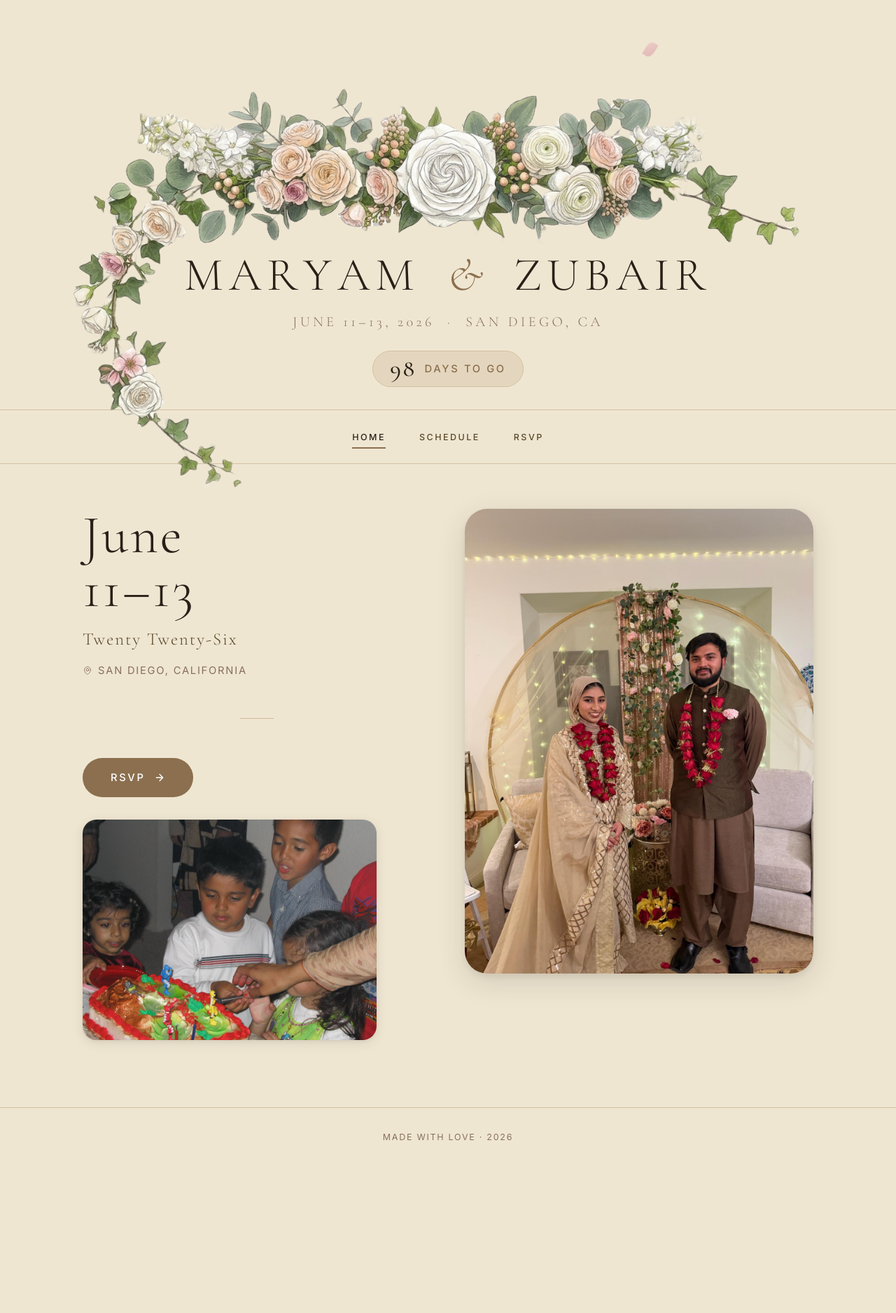
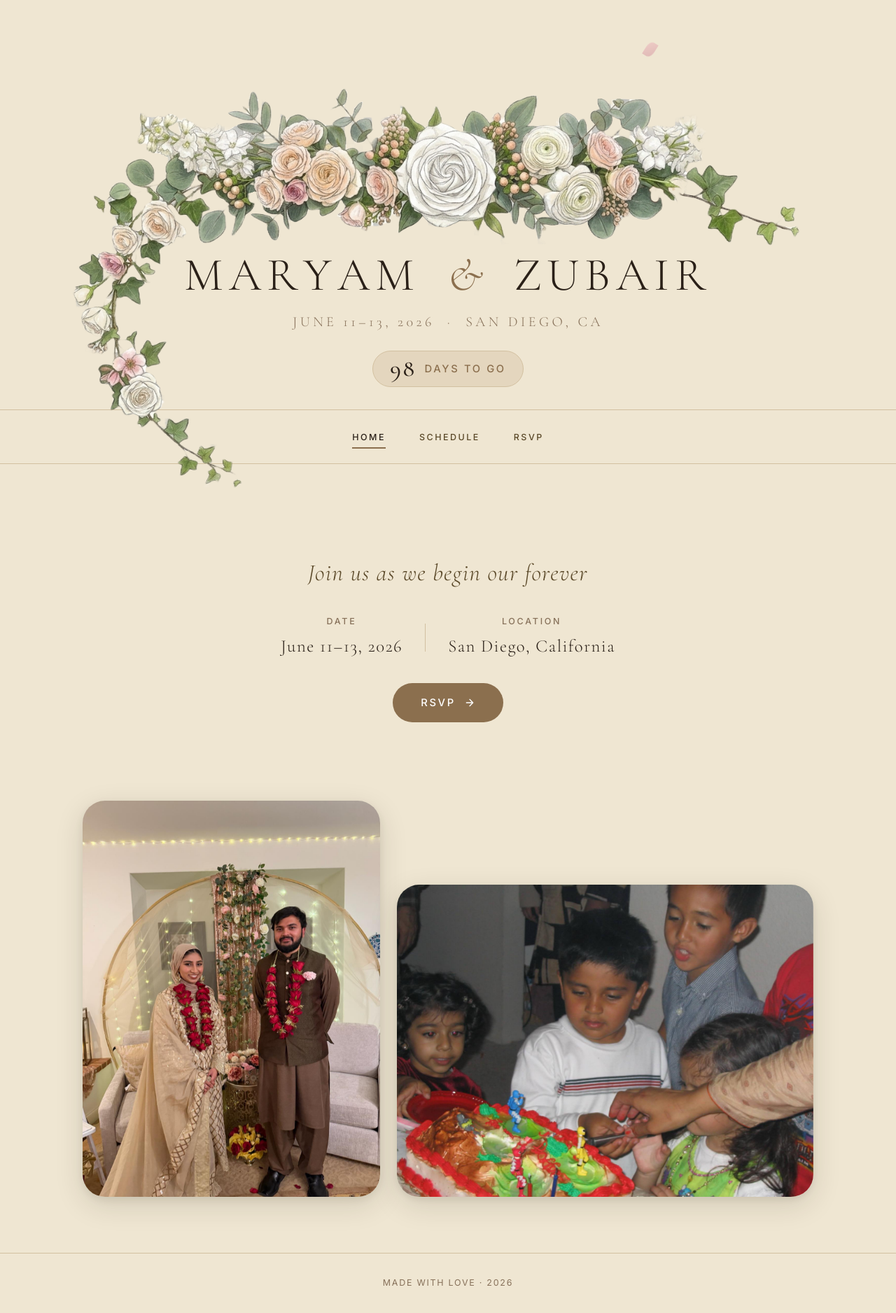
Before and after one commit to ZubairQazi/ZubairQazi.github.io, a Jekyll site: the page maryam/index.html, which Jekyll copies as it is, in a window 1280 px wide. Shown: the whole page at 70% size. Built offline with Jekyll 4.4.1, drawn with Linux system fonts in a browser that asks for light colours; nearby versions of some CDN libraries; before the commit the page ends 1667 px from its top, so only the background shows below that.

Commit message:
feat(ui): elegant redesign — centered details strip + staggered photo pair

```diff
--- a/maryam/css/styles.css
+++ b/maryam/css/styles.css
@@ -331,72 +331,104 @@ h1, h2, h3, h4, h5, h6 {
 }
 
 /* ══════════════════════════════════════════════════════════════════
-   MAIN GRID (Two-column)
+   MAIN — Details strip + Photo pair
    ══════════════════════════════════════════════════════════════════ */
-#main-grid {
-  display: grid;
-  grid-template-columns: 1fr 1fr;
-  gap: var(--space-12);
-  align-items: start;
-  padding-bottom: var(--space-24);
+
+/* Centered info strip */
+.main-details {
+  display: flex;
+  flex-direction: column;
+  align-items: center;
+  text-align: center;
+  padding-block: var(--space-16) var(--space-12);
+  gap: var(--space-8);
 }
 
-@media (max-width: 768px) {
-  #main-grid {
-    grid-template-columns: 1fr;
-    gap: var(--space-10);
-  }
+.main-quote {
+  font-family: var(--font-serif);
+  font-size: var(--text-2xl);
+  font-weight: 300;
+  font-style: italic;
+  color: var(--color-text-mid);
+  letter-spacing: 0.04em;
 }
 
-/* Left Column */
-.main-left {
+.main-meta {
+  display: flex;
+  align-items: center;
+  gap: var(--space-8);
+  flex-wrap: wrap;
+  justify-content: center;
+}
+
+.meta-item {
   display: flex;
   flex-direction: column;
-  gap: var(--space-8);
-  will-change: transform, opacity;
+  gap: var(--space-1);
 }
 
-.main-date-block {
-  display: flex;
-  flex-direction: column;
-  gap: var(--space-3);
-}
-
-.main-date-day {
-  font-family: var(--font-serif);
-  font-size: var(--text-4xl);
-  font-weight: 300;
-  letter-spacing: 0.04em;
-  line-height: 1.0;
-  color: var(--color-text);
-}
-
-.main-date-full {
-  font-family: var(--font-serif);
-  font-size: var(--text-xl);
-  font-weight: 300;
-  letter-spacing: 0.08em;
-  color: var(--color-text-mid);
-}
-
-.main-location {
-  display: flex;
-  align-items: center;
-  gap: var(--space-2);
+.meta-label {
   font-family: var(--font-sans);
-  font-size: var(--text-sm);
-  font-weight: 400;
-  letter-spacing: 0.12em;
+  font-size: var(--text-xs);
+  font-weight: 500;
+  letter-spacing: 0.22em;
   text-transform: uppercase;
   color: var(--color-text-light);
 }
 
-.main-location svg {
-  width: 14px;
-  height: 14px;
+.meta-value {
+  font-family: var(--font-serif);
+  font-size: var(--text-xl);
+  font-weight: 300;
+  letter-spacing: 0.06em;
+  color: var(--color-text);
+}
+
+.meta-sep {
+  width: 1px;
+  height: 40px;
+  background: var(--color-border);
   flex-shrink: 0;
-  stroke: currentColor;
-  fill: none;
+}
+
+/* Staggered photo pair */
+.photo-pair {
+  display: grid;
+  grid-template-columns: 5fr 7fr;
+  grid-template-rows: auto;
+  align-items: end;
+  gap: var(--space-6);
+  padding-bottom: var(--space-20);
+}
+
+.pair-portrait {
+  border-radius: var(--radius-xl);
+  overflow: hidden;
+  aspect-ratio: 3 / 4;
+  box-shadow: var(--shadow-lg);
+  margin-top: var(--space-16);  /* pushes portrait down for staggered effect */
+}
+
+.pair-landscape {
+  border-radius: var(--radius-xl);
+  overflow: hidden;
+  aspect-ratio: 4 / 3;
+  box-shadow: var(--shadow-lg);
+}
+
+.pair-portrait img,
+.pair-landscape img {
+  width: 100%;
+  height: 100%;
+  object-fit: cover;
+  display: block;
+  transition: transform 0.6s var(--ease-out);
+  will-change: transform;
+}
+
+.pair-portrait:hover img,
+.pair-landscape:hover img {
+  transform: scale(1.03);
 }
 
 /* RSVP Button */
@@ -421,10 +453,8 @@ h1, h2, h3, h4, h5, h6 {
     box-shadow var(--dur-base) var(--ease-out),
     background-color var(--dur-base) var(--ease);
   width: fit-content;
-  align-self: flex-start;
 }
 
-/* Shine sweep pseudo-element */
 .rsvp-btn::before {
   content: '';
   position: absolute;
@@ -455,43 +485,24 @@ h1, h2, h3, h4, h5, h6 {
   box-shadow: var(--shadow-md);
 }
 
-/* Small photo (left column) */
-.photo-small-wrap {
-  border-radius: var(--radius-lg);
-  overflow: hidden;
-  aspect-ratio: 4 / 3;
-  max-width: 420px;
-  box-shadow: var(--shadow-md);
-}
-
-.photo-card {
-  width: 100%;
-  height: 100%;
-  object-fit: cover;
-  transition: transform 0.35s var(--ease-out);
-  will-change: transform;
-}
-
-/* Right Column */
-.main-right {
-  will-change: transform, opacity;
-}
-
-.photo-main-wrap {
-  border-radius: var(--radius-xl);
-  overflow: hidden;
-  aspect-ratio: 3 / 4;
-  box-shadow: var(--shadow-lg);
-  position: relative;
-}
-
-.photo-main-wrap img {
-  width: 100%;
-  height: 100%;
-  object-fit: cover;
-  display: block;
-  will-change: transform;
-  transition: transform 0.35s var(--ease-out);
+@media (max-width: 768px) {
+  .photo-pair {
+    grid-template-columns: 1fr;
+    gap: var(--space-5);
+  }
+  .pair-portrait {
+    margin-top: 0;
+    aspect-ratio: 4 / 5;
+  }
+  .pair-landscape {
+    aspect-ratio: 4 / 3;
+  }
+  .main-meta {
+    gap: var(--space-5);
+  }
+  .meta-sep {
+    display: none;
+  }
 }
 
 /* ══════════════════════════════════════════════════════════════════
@@ -1000,8 +1011,9 @@ body.gsap-ready .hero-letter,
 body.gsap-ready .hero-tagline,
 body.gsap-ready .hero-countdown,
 body.gsap-ready #main-nav,
-body.gsap-ready .main-left,
-body.gsap-ready .main-right {
+body.gsap-ready .main-details,
+body.gsap-ready .pair-portrait,
+body.gsap-ready .pair-landscape {
   opacity: 0;
 }
 
--- a/maryam/index.html
+++ b/maryam/index.html
@@ -63,68 +63,44 @@
       </ul>
     </nav>
 
-    <!-- ══════════════════════════ MAIN GRID ══════════════════════════ -->
+    <!-- ══════════════════════════ MAIN ══════════════════════════ -->
     <main>
-      <div id="main-grid" class="container">
 
-        <!-- Left Column -->
-        <div class="main-left">
-          <div class="main-date-block">
-          <p class="main-date-day">June<br>11–13</p>
-            <p class="main-date-full">Twenty Twenty-Six</p>
-            <p class="main-location">
-              <!-- Pin icon -->
-              <svg aria-hidden="true" viewBox="0 0 24 24" stroke-width="1.5">
-                <path stroke-linecap="round" stroke-linejoin="round"
-                  d="M15 10.5a3 3 0 1 1-6 0 3 3 0 0 1 6 0Z"/>
-                <path stroke-linecap="round" stroke-linejoin="round"
-                  d="M19.5 10.5c0 7.142-7.5 11.25-7.5 11.25S4.5 17.642 4.5 10.5a7.5 7.5 0 1 1 15 0Z"/>
-              </svg>
-              San Diego, California
-            </p>
+      <!-- Centered details strip -->
+      <section class="main-details container">
+        <p class="main-quote">Join us as we begin our forever</p>
+        <div class="main-meta">
+          <div class="meta-item">
+            <span class="meta-label">Date</span>
+            <span class="meta-value">June 11–13, 2026</span>
           </div>
-
-          <!-- Divider -->
-          <div class="divider" aria-hidden="true"></div>
-
-          <!-- RSVP Button -->
+          <div class="meta-sep" aria-hidden="true"></div>
+          <div class="meta-item">
+            <span class="meta-label">Location</span>
+            <span class="meta-value">San Diego, California</span>
+          </div>
+        </div>
         <a href="rsvp/" class="rsvp-btn" aria-label="RSVP to our wedding">
           RSVP
-            <!-- Arrow icon -->
           <svg aria-hidden="true" width="16" height="16" viewBox="0 0 24 24" fill="none"
             stroke="currentColor" stroke-width="2" stroke-linecap="round" stroke-linejoin="round">
             <path d="M5 12h14M12 5l7 7-7 7"/>
           </svg>
         </a>
+      </section>
 
-          <!-- Small Photo -->
-          <div class="photo-small-wrap">
-            <img
-              class="photo-card"
-              src="assets/photo-small.jpg"
-              alt="Maryam and Zubair"
-              width="1600"
-              height="1200"
-              loading="lazy"
-            >
+      <!-- Staggered photo pair -->
+      <section class="photo-pair container">
+        <div class="pair-portrait">
+          <img src="assets/photo-main.jpg" alt="Engagement portrait of Maryam and Zubair"
+            width="1200" height="1600" loading="lazy">
         </div>
-        </div><!-- /.main-left -->
+        <div class="pair-landscape">
+          <img src="assets/photo-small.jpg" alt="Maryam and Zubair"
+            width="1600" height="1200" loading="lazy">
+        </div>
+      </section>
 
-        <!-- Right Column -->
-        <div class="main-right">
-          <div class="photo-main-wrap">
-            <img
-              class="photo-card"
-              src="assets/photo-main.jpg"
-              alt="Engagement portrait of Maryam and Zubair"
-              width="1200"
-              height="1600"
-              loading="lazy"
-            >
-          </div>
-        </div><!-- /.main-right -->
-
-      </div><!-- /#main-grid -->
     </main>
 
     <!-- ══════════════════════════ FOOTER ══════════════════════════ -->
--- a/maryam/js/home.js
+++ b/maryam/js/home.js
@@ -120,7 +120,7 @@ window.addEventListener('load', () => {
     document.body.classList.remove('gsap-ready');
     gsap.set([
       '.hero-floral', '.hero-names', '.hero-tagline',
-      '.hero-countdown', '#main-nav', '.main-left', '.main-right'
+      '.hero-countdown', '#main-nav', '.main-details', '.photo-pair'
     ], { opacity: 1, clearProps: 'all' });
     return;
   }
@@ -130,9 +130,10 @@ window.addEventListener('load', () => {
   gsap.set('.hero-letter',    { opacity: 0, y: 38, rotateY: 80, transformOrigin: '50% 100%' });
   gsap.set('.hero-tagline',   { opacity: 0, y: 16 });
   gsap.set('.hero-countdown', { opacity: 0, y: 12, scale: 0.88 });
-  gsap.set('#main-nav',       { opacity: 0 });
-  gsap.set('.main-left',      { opacity: 0, x: -40 });
-  gsap.set('.main-right',     { opacity: 0, x: 40 });
+  gsap.set('#main-nav',        { opacity: 0 });
+  gsap.set('.main-details',    { opacity: 0, y: 30 });
+  gsap.set('.pair-portrait',   { opacity: 0, y: 40 });
+  gsap.set('.pair-landscape',  { opacity: 0, y: 60 });
 
   document.body.classList.remove('gsap-ready');
 
@@ -160,12 +161,15 @@ window.addEventListener('load', () => {
     .to('#main-nav', {
       opacity: 1, duration: 0.5,
     }, '-=0.25')
-    .to('.main-left', {
-      opacity: 1, x: 0, duration: 0.85, ease: 'power2.out',
+    .to('.main-details', {
+      opacity: 1, y: 0, duration: 0.8, ease: 'power2.out',
     }, '-=0.2')
-    .to('.main-right', {
-      opacity: 1, x: 0, duration: 0.85, ease: 'power2.out',
-    }, '<');
+    .to('.pair-portrait', {
+      opacity: 1, y: 0, duration: 0.9, ease: 'power2.out',
+    }, '-=0.4')
+    .to('.pair-landscape', {
+      opacity: 1, y: 0, duration: 0.9, ease: 'power2.out',
+    }, '<+=0.15');
 
   // ── Scroll-driven parallax on floral illustration
   if (typeof ScrollTrigger !== 'undefined') {
```
Lines whose indentation alone changed are shown as unchanged.
